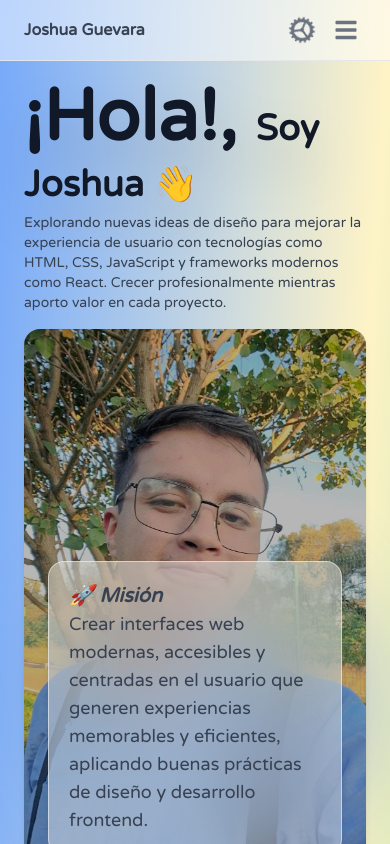
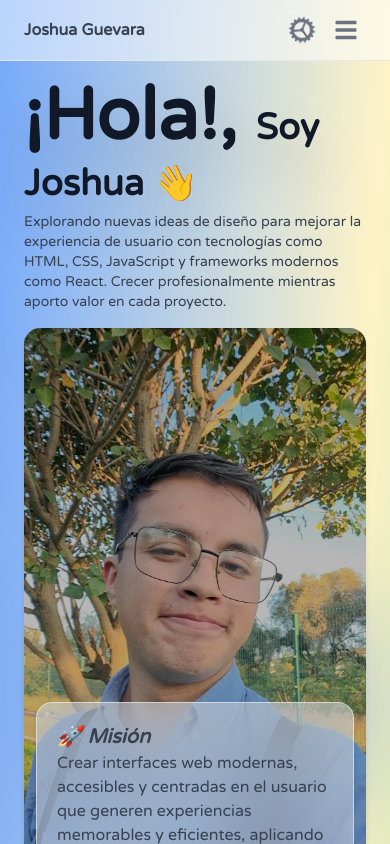
Before and after one commit to JoshuaGuevaraJ1/Portfolio, a React (Vite) app: page / in a window 390 px wide. Shown: the top 844 px of the page. Built offline with nearby package versions, Linux system fonts and the light colour scheme.

Commit message:
Modified: Appearance optimizations.

```diff
--- a/src/pages/Hero.tsx
+++ b/src/pages/Hero.tsx
@@ -8,7 +8,7 @@ import img from '../assets/profile.jpg';
 
 export const Hero: React.FC = () => {
     return (
-        <section id="hero" className="min-h-screen flex items-center justify-center mt-16 md:mt-0">
+        <section id="hero" className="min-h-screen flex items-center justify-center mt-22 md:mt-0">
             <div className="flex flex-col md:flex-row gap-4">
                 <div className="flex flex-col lg:w-3/4 md:w-2/3 gap-4">
                     <div className="h-auto">
@@ -18,11 +18,11 @@ export const Hero: React.FC = () => {
                         </p>
                     </div>
                     <div className="relative">
-                        <div aria-hidden="true" className="md:hidden relative bottom-0 right-0 z-0 h-[550px] w-full rounded-2xl bg-cover bg-bottom shadow-md" style={{ backgroundImage: `url(${img})` }}>
+                        <div aria-hidden="true" className="md:hidden relative bottom-0 right-0 z-0 h-[600px] w-full rounded-2xl bg-cover bg-bottom shadow-md" style={{ backgroundImage: `url(${img})` }}>
                         </div>
-                        <div className="absolute md:relative bottom-0 z-10 p-5 m-6 md:m-0 bg-white/40 dark:bg-gray-800/50 md:backdrop-blur-none backdrop-blur-2xl rounded-2xl border border-white/50 dark:border-gray-700/50 shadow-md">
+                        <div className="absolute md:relative bottom-0 z-10 p-5 m-3 md:m-0 bg-white/40 dark:bg-gray-800/50 md:backdrop-blur-none backdrop-blur-2xl rounded-2xl border border-white/50 dark:border-gray-700/50 shadow-md">
                             <h5>🚀 Misión</h5>
-                            <p>Crear interfaces web modernas, accesibles y centradas en el usuario que generen experiencias memorables y eficientes, aplicando buenas prácticas de diseño y desarrollo frontend.</p>
+                            <p className='text-base md:text-lg'>Crear interfaces web modernas, accesibles y centradas en el usuario que generen experiencias memorables y eficientes, aplicando buenas prácticas de diseño y desarrollo frontend.</p>
                         </div>
                     </div>
                 </div>
--- a/src/theme.tsx
+++ b/src/theme.tsx
@@ -131,7 +131,7 @@ export const customTheme = createTheme({
     "root": {
       "base": "fixed inset-x-0 top-0 z-50 h-screen overflow-y-auto overflow-x-hidden md:inset-0 md:h-full",
       "show": {
-        "on": "flex bg-gray-100/60 dark:bg-black/50",
+        "on": "flex bg-gray-100/40 dark:bg-black/50",
         "off": "hidden"
       },
       "sizes": {
@@ -159,8 +159,8 @@ export const customTheme = createTheme({
       }
     },
     "content": {
-      "base": "relative h-full w-full p-4 md:h-auto",
-      "inner": "relative flex max-h-[90dvh] flex-col rounded-2xl bg-white/50 dark:bg-gray-800/50 shadow-md backdrop-blur-2xl border border-white/30 dark:border-gray-700/30",
+      "base": "relative h-auto w-full p-4",
+      "inner": "relative flex max-h-[90dvh] flex-col rounded-2xl bg-white/30 dark:bg-gray-800/50 shadow-md backdrop-blur-2xl border border-white/30 dark:border-gray-700/30",
     },
     "body": {
       "base": "flex-1 overflow-auto p-6",
```
